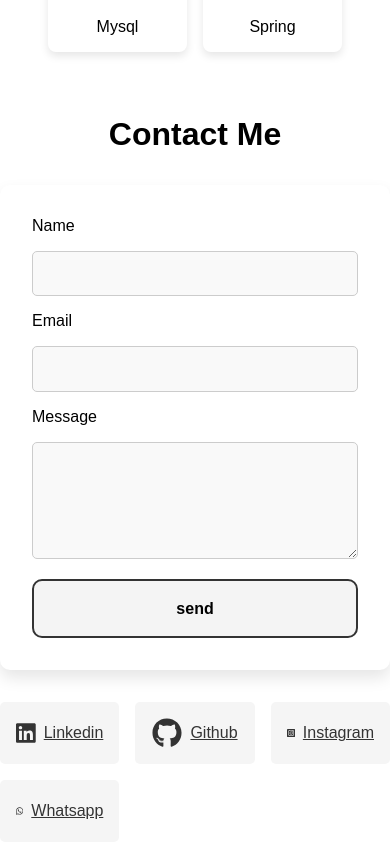
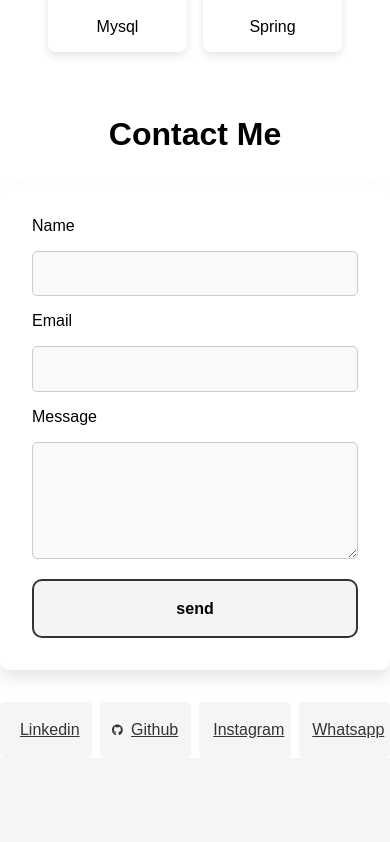
Before and after one commit to Davidcdv/Profile, a React (Vite) app: page / in a window 390 px wide. Shown: the part 3285-4127 px from the top of the page. After the commit the page ends 4043 px from the top, so only its background shows below. Built offline with nearby package versions, Linux system fonts and the light colour scheme.

Commit message:
Description of the changes

```diff
--- a/src/components/Contact.css
+++ b/src/components/Contact.css
@@ -197,6 +197,31 @@ button:hover {
   margin-right: 0.5rem;
 }
 
+
+
+/* For medium screens (Tablets and larger phones) */
+@media (max-width: 768px) {
+  .social-grid {
+    grid-template-columns: repeat(auto-fit, minmax(120px, 1fr)); /* Slightly larger minimum column size */
+    gap: 0.8rem; /* Smaller gap between items */
+  }
+}
+
+/* For small screens (Mobile phones) */
+@media (max-width: 480px) {
+  .social-grid {
+    grid-template-columns: repeat(auto-fit, minmax(80px, 1fr)); /* Even smaller columns */
+    gap: 0.5rem; /* Smaller gap */
+  }
+
+  .social-grid a {
+    padding: 0.8rem; /* Adjust padding for smaller screens */
+  }
+}
+
+
+
+
 .contact-form.dark .social-grid a {
   background-color: #2d3748;
   color: #cbd5e0;
```
